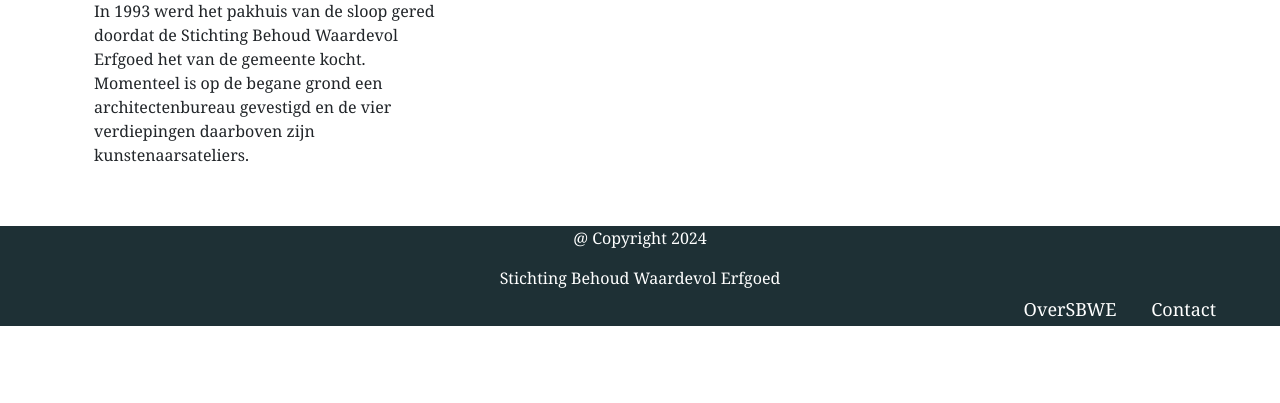
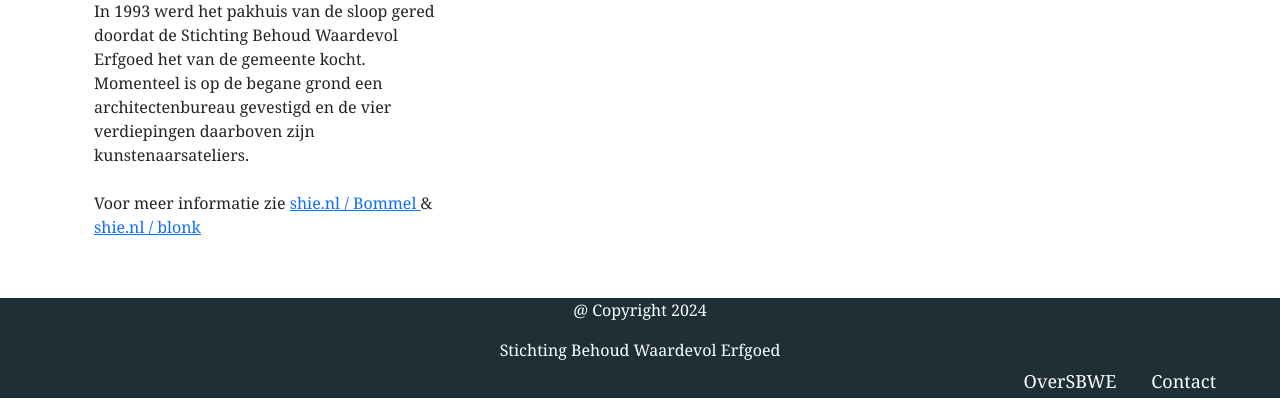
Before and after one commit to Purple6Yellow/SBWE, a Django app: page /Looyer.html/ in a window 1280 px wide. Shown: the part 725-1128 px from the top of the page. Before the commit the page ends 1051 px from the top, so only its background shows below. Run offline with Django 3.2, Linux system fonts and the light colour scheme.

Commit message:
13 feb 15:00

```diff
--- a/blog/templates/Looyer.html
+++ b/blog/templates/Looyer.html
@@ -18,7 +18,9 @@
                         <br><br>
                         In 1993 werd het pakhuis van de sloop gered doordat de Stichting Behoud Waardevol Erfgoed het van de gemeente kocht.
                         Momenteel is op de begane grond een architectenbureau gevestigd en de vier verdiepingen daarboven zijn kunstenaarsateliers.
-
+                        <br><br>
+                        Voor meer informatie zie <a href="https://shie.nl/bedrijven/bommel-h-van-brandstoffenhandel-1881-1900/" > shie.nl / Bommel </a> &
+                        <a href="https://shie.nl/bedrijven/blonk-johs-co-1905-1925/" > shie.nl / blonk </a>
                     </p>
                 </div>
 
```
Also changed, not shown: blog/templates/VerhuurBK.html (+8 -8 lines).
